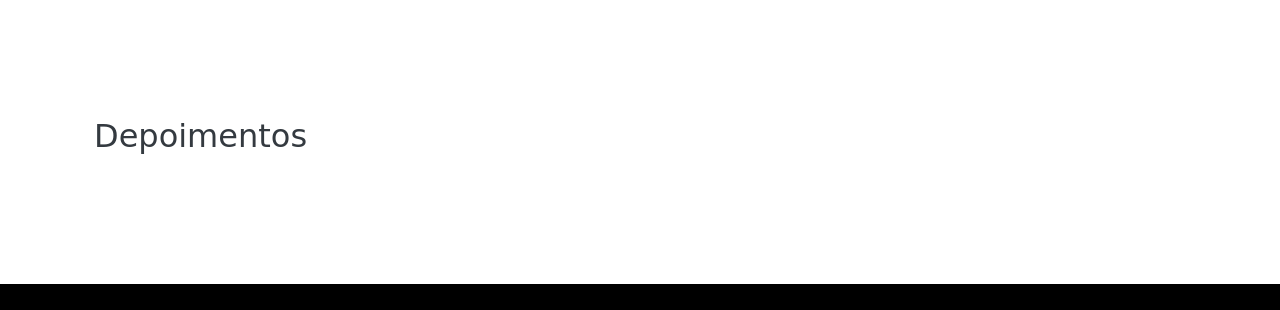
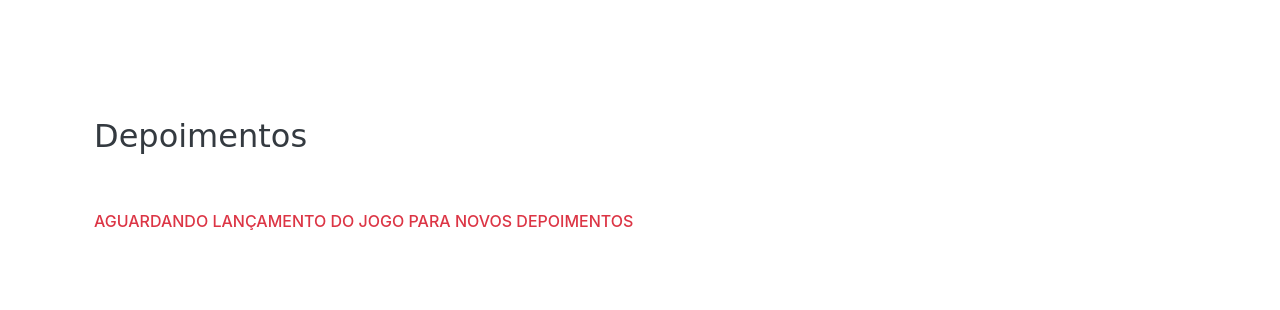
Before and after one commit to rlgustavo/Mor-MasionOfRemembarace, a plain HTML site: page contato.html in a window 1280 px wide. Shown: the part 830-1140 px from the top of the page. Drawn offline with nearby package versions, Linux system fonts and the light colour scheme.

Commit message:
DEPOIMENTOS

```diff
--- a/contato.html
+++ b/contato.html
@@ -70,7 +70,7 @@
     <article>
         <div class="text-white p-4 align-self-center container text-justify my-5">
             <h2 class="font-secundary pb-5 text-dark">Depoimentos</h2>
-
+            <p class="text-danger h6">AGUARDANDO LANÇAMENTO DO JOGO PARA NOVOS DEPOIMENTOS</p>
 
         </div>
     </article>
```
